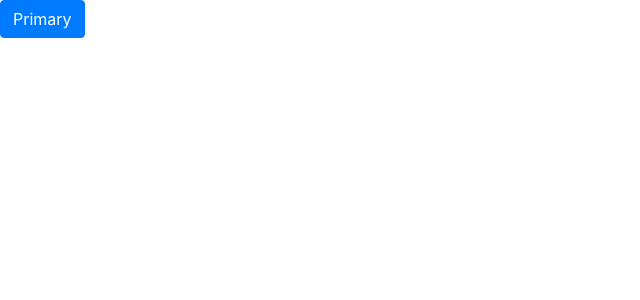
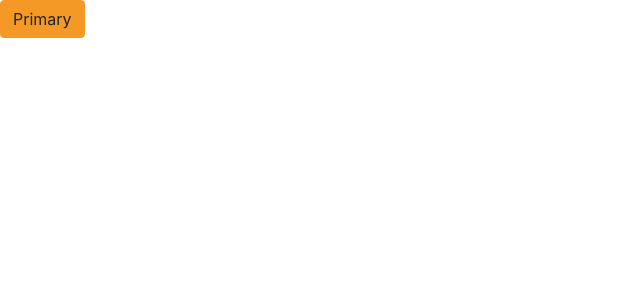
Before and after one commit to Rahul-Pote/levo-test, a React (Create React App) app: page / in a window 1280 px wide. Shown: the top 300 px of the page, without its empty margins (0-640 px from the left). Built offline with nearby package versions, Linux system fonts and the light colour scheme.

Commit message:
Change Bootstrap theme color
- Add scss color map
- Change bootstrap theme

```diff
--- /dev/null
+++ b/src/style/constants/_colors.scss
@@ -0,0 +1,6 @@
+$color-map: (
+  'carrot-orange': #f59926,
+  'summer-sky': #4aadde,
+  'violet-blue': #ab75ad,
+  'illusion': #f09ea9,
+);
--- /dev/null
+++ b/src/style/constants/_custom.scss
@@ -0,0 +1,7 @@
+@import 'colors';
+
+$theme-colors: (
+  'primary': map-get($color-map, 'carrot-orange'),
+  'secondary': map-get($color-map, 'summer-sky'),
+  'success': map-get($color-map, 'violet-blue'),
+);
--- a/src/style/index.scss
+++ b/src/style/index.scss
@@ -1,2 +1,4 @@
+@import './constants/colors';
+@import './constants/custom';
 @import '~bootstrap/scss/bootstrap';
 @import './partials/normalize';
```
Also changed, not shown: 1 other file (tests, documents, lock files or other folders).
